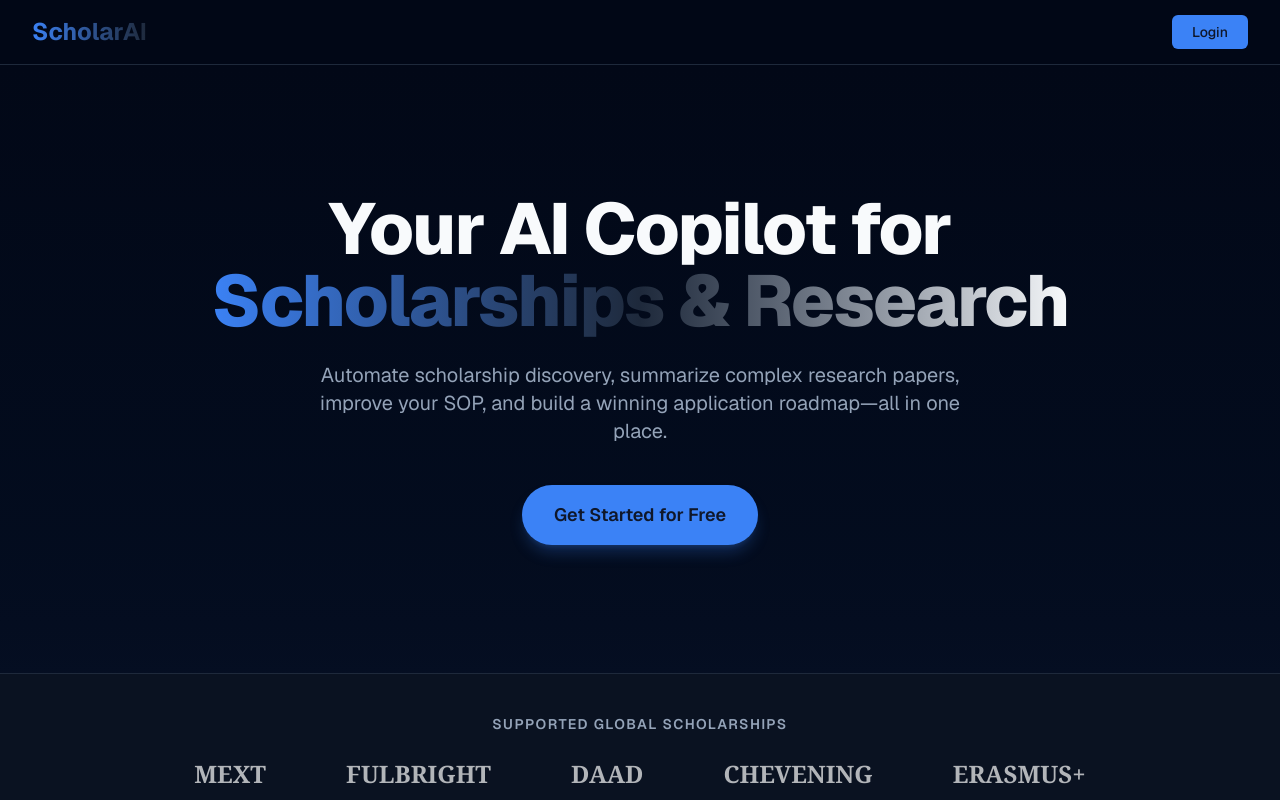
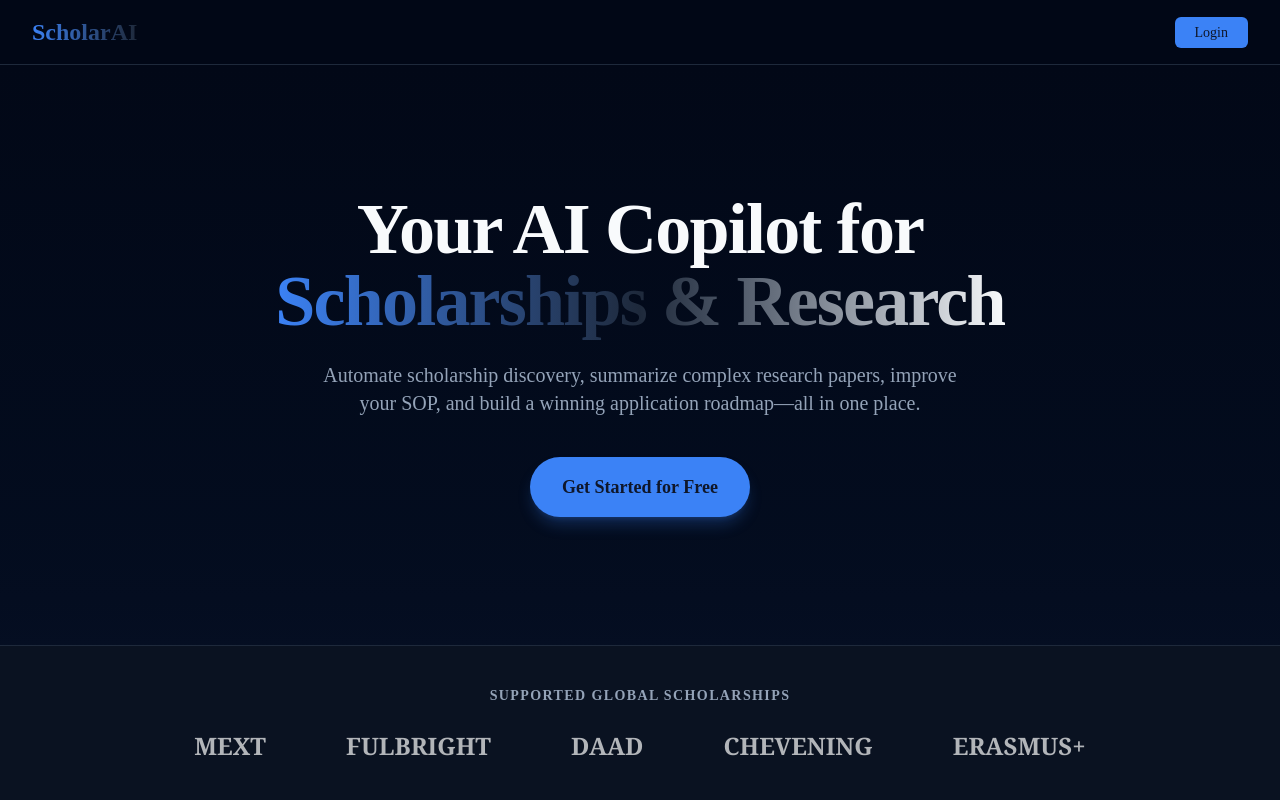
Before and after one commit to rishikkumar84a/scholarai, a Next.js app in the folder frontend/: page / in a window 1280 px wide. Shown: the top 800 px of the page. Built offline with nearby package versions, Linux system fonts and the light colour scheme.

Commit message:
fix(frontend): remove google fonts and add Suspense for login page

```diff
--- a/frontend/app/layout.tsx
+++ b/frontend/app/layout.tsx
@@ -1,16 +1,5 @@
 import type { Metadata } from "next";
-import { Geist, Geist_Mono } from "next/font/google";
 import "./globals.css";
-
-const geistSans = Geist({
-  variable: "--font-geist-sans",
-  subsets: ["latin"],
-});
-
-const geistMono = Geist_Mono({
-  variable: "--font-geist-mono",
-  subsets: ["latin"],
-});
 
 export const metadata: Metadata = {
   title: "ScholarAI — AI Copilot for Scholarships & Research",
@@ -26,7 +15,7 @@ export default function RootLayout({
   return (
     <html
       lang="en"
-      className={`${geistSans.variable} ${geistMono.variable} dark h-full antialiased`}
+      className="dark h-full antialiased font-sans"
     >
       <body className="min-h-full flex flex-col bg-background text-foreground">
         {children}
--- a/frontend/app/login/page.tsx
+++ b/frontend/app/login/page.tsx
@@ -6,7 +6,9 @@ import { LogIn, Loader2 } from "lucide-react";
 import { useSearchParams } from "next/navigation";
 import { cn } from "@/lib/utils";
 
-export default function LoginPage() {
+import { Suspense } from "react";
+
+function LoginContent() {
   const [isLoading, setIsLoading] = useState(false);
   const searchParams = useSearchParams();
   const error = searchParams.get("error");
@@ -83,3 +85,15 @@ export default function LoginPage() {
     </div>
   );
 }
+
+export default function LoginPage() {
+  return (
+    <Suspense fallback={
+      <div className="min-h-screen flex items-center justify-center bg-background">
+        <Loader2 className="w-8 h-8 animate-spin text-muted-foreground" />
+      </div>
+    }>
+      <LoginContent />
+    </Suspense>
+  );
+}
```
